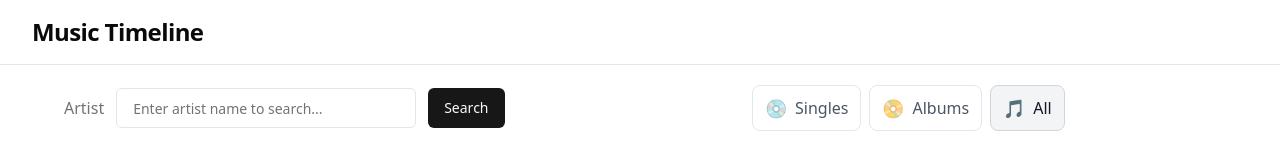
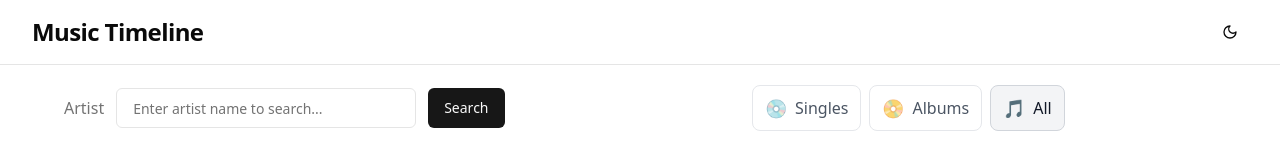
Before and after one commit to Taichi-iskw/Music-Timeline, a Next.js app: page / in a window 1280 px wide. Shown: the top 160 px of the page. Built offline with nearby package versions, Linux system fonts and the light colour scheme.

Commit message:
style: dark-mode

```diff
--- a/src/app/layout.tsx
+++ b/src/app/layout.tsx
@@ -2,6 +2,7 @@ import type { Metadata } from "next";
 import { Geist, Geist_Mono } from "next/font/google";
 import "./globals.css";
 import DndProvider from "@/components/providers/DndProvider";
+import { ThemeProvider } from "@/components/providers/ThemeProvider";
 
 const geistSans = Geist({
   variable: "--font-geist-sans",
@@ -24,11 +25,13 @@ export default function RootLayout({
   children: React.ReactNode;
 }>) {
   return (
-    <html lang="en" className="light">
+    <html lang="en" suppressHydrationWarning>
       <body className={`${geistSans.variable} ${geistMono.variable} min-h-screen bg-background font-sans antialiased`}>
-        <main className="relative flex min-h-screen flex-col">
-          <DndProvider>{children}</DndProvider>
-        </main>
+        <ThemeProvider>
+          <main className="relative flex min-h-screen flex-col">
+            <DndProvider>{children}</DndProvider>
+          </main>
+        </ThemeProvider>
       </body>
     </html>
   );
--- a/src/components/common/Header.tsx
+++ b/src/components/common/Header.tsx
@@ -1,11 +1,15 @@
 import React from "react";
+import { ThemeToggle } from "./ThemeToggle";
 
 export default function Header() {
   return (
     <header className="top-0 left-0 w-full border-b bg-background/95 backdrop-blur supports-[backdrop-filter]:bg-background/60">
-      <div className="container flex h-16 items-center">
-        <div className="mr-4 flex">
+      <div className="container flex h-16 items-center justify-between">
+        <div className="flex">
           <h1 className="text-2xl font-bold tracking-tight text-foreground">Music Timeline</h1>
+        </div>
+        <div className="flex items-center gap-4">
+          <ThemeToggle />
         </div>
       </div>
     </header>
--- /dev/null
+++ b/src/components/common/ThemeToggle.tsx
@@ -0,0 +1,54 @@
+"use client";
+
+import { useTheme } from "../providers/ThemeProvider";
+import { Button } from "../ui/button";
+
+export function ThemeToggle() {
+  const { theme, setTheme } = useTheme();
+
+  return (
+    <Button
+      variant="ghost"
+      size="icon"
+      onClick={() => setTheme(theme === "light" ? "dark" : "light")}
+      className="w-9 h-9"
+    >
+      {theme === "light" ? (
+        <svg
+          xmlns="http://www.w3.org/2000/svg"
+          viewBox="0 0 24 24"
+          fill="none"
+          stroke="currentColor"
+          strokeWidth="2"
+          strokeLinecap="round"
+          strokeLinejoin="round"
+          className="h-5 w-5"
+        >
+          <path d="M12 3a6 6 0 0 0 9 9 9 9 0 1 1-9-9Z" />
+        </svg>
+      ) : (
+        <svg
+          xmlns="http://www.w3.org/2000/svg"
+          viewBox="0 0 24 24"
+          fill="none"
+          stroke="currentColor"
+          strokeWidth="2"
+          strokeLinecap="round"
+          strokeLinejoin="round"
+          className="h-5 w-5"
+        >
+          <circle cx="12" cy="12" r="4" />
+          <path d="M12 2v2" />
+          <path d="M12 20v2" />
+          <path d="m4.93 4.93 1.41 1.41" />
+          <path d="m17.66 17.66 1.41 1.41" />
+          <path d="M2 12h2" />
+          <path d="M20 12h2" />
+          <path d="m6.34 17.66-1.41 1.41" />
+          <path d="m19.07 4.93-1.41 1.41" />
+        </svg>
+      )}
+      <span className="sr-only">Toggle theme</span>
+    </Button>
+  );
+}
--- a/src/components/modal/WorkModal/Header.tsx
+++ b/src/components/modal/WorkModal/Header.tsx
@@ -16,18 +16,18 @@ const Header: React.FC<WorkModalHeaderProps> = ({
       {...(isMinimized ? dragListeners : {})}
       {...(isMinimized ? dragAttributes : {})}
     >
-      <span className="text-sm text-gray-600 max-w-xs whitespace-nowrap">Release: {releaseDate}</span>
+      <span className="text-sm text-muted-foreground max-w-xs whitespace-nowrap">Release: {releaseDate}</span>
       <div className="flex items-center gap-3">
         <button
           onClick={onMinimize}
-          className="text-gray-500 hover:text-gray-800 text-2xl w-8 h-8 flex items-center justify-center rounded-full hover:bg-gray-200 transition-colors"
+          className="text-muted-foreground hover:text-foreground text-2xl w-8 h-8 flex items-center justify-center rounded-full hover:bg-accent transition-colors"
           aria-label={isMinimized ? "Maximize" : "Minimize"}
         >
           ⤢
         </button>
         <button
           onClick={onClose}
-          className="text-gray-500 hover:text-red-500 text-2xl w-8 h-8 flex items-center justify-center rounded-full hover:bg-red-50 transition-colors"
+          className="text-muted-foreground hover:text-destructive text-2xl w-8 h-8 flex items-center justify-center rounded-full hover:bg-destructive/10 transition-colors"
           aria-label="Close"
         >
           ×
--- a/src/components/modal/WorkModal/index.tsx
+++ b/src/components/modal/WorkModal/index.tsx
@@ -60,7 +60,7 @@ const WorkModal: React.FC<WorkModalProps> = ({ work, onClose }) => {
         }}
         className={`transition-transform duration-75 ease-linear ${
           isMinimized ? "p-0" : "max-w-full p-0"
-        } rounded-2xl shadow-xl bg-background/95 border border-border z-50`}
+        } rounded-2xl shadow-xl bg-background border border-border z-50`}
       >
         {/* Size change container */}
         <div
--- a/src/components/modal/WorkModal/styles.ts
+++ b/src/components/modal/WorkModal/styles.ts
@@ -28,15 +28,12 @@ export const modalStyles = {
     position: "fixed" as const,
     zIndex: 50,
     borderRadius: 12,
-    background: "#fff",
-    boxShadow: "0 4px 24px 0 rgba(0,0,0,0.12)",
-    border: "1px solid #e5e7eb",
     display: "flex",
     flexDirection: "column" as const,
     alignItems: "center",
   },
   header: {
-    base: "w-full flex items-center justify-between px-4 py-2 bg-gray-100 rounded-t-lg",
+    base: "w-full flex items-center justify-between px-4 py-2 bg-secondary rounded-t-lg",
     minimized: "py-1 h-[32px] cursor-move",
   },
   player: {
--- /dev/null
+++ b/src/components/providers/ThemeProvider.tsx
@@ -0,0 +1,48 @@
+"use client";
+
+import { createContext, useContext, useEffect, useState } from "react";
+
+type Theme = "dark" | "light";
+
+type ThemeProviderProps = {
+  children: React.ReactNode;
+};
+
+type ThemeProviderState = {
+  theme: Theme;
+  setTheme: (theme: Theme) => void;
+};
+
+const initialState: ThemeProviderState = {
+  theme: "light",
+  setTheme: () => null,
+};
+
+const ThemeProviderContext = createContext<ThemeProviderState>(initialState);
+
+export function ThemeProvider({ children }: ThemeProviderProps) {
+  const [theme, setTheme] = useState<Theme>("light");
+
+  useEffect(() => {
+    const root = window.document.documentElement;
+    root.classList.remove("light", "dark");
+    root.classList.add(theme);
+  }, [theme]);
+
+  const value = {
+    theme,
+    setTheme: (theme: Theme) => {
+      setTheme(theme);
+    },
+  };
+
+  return <ThemeProviderContext.Provider value={value}>{children}</ThemeProviderContext.Provider>;
+}
+
+export const useTheme = () => {
+  const context = useContext(ThemeProviderContext);
+
+  if (context === undefined) throw new Error("useTheme must be used within a ThemeProvider");
+
+  return context;
+};
```
